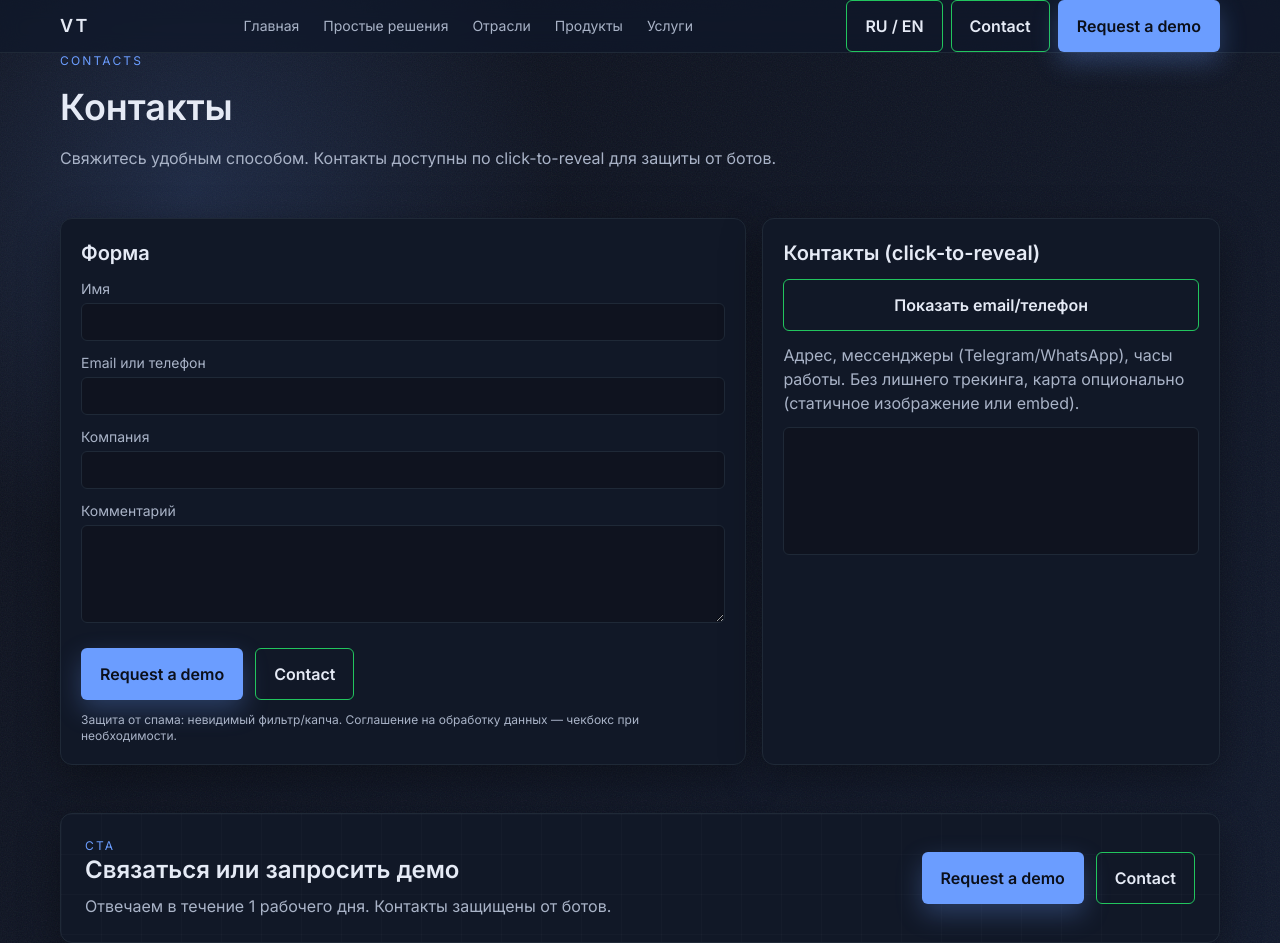
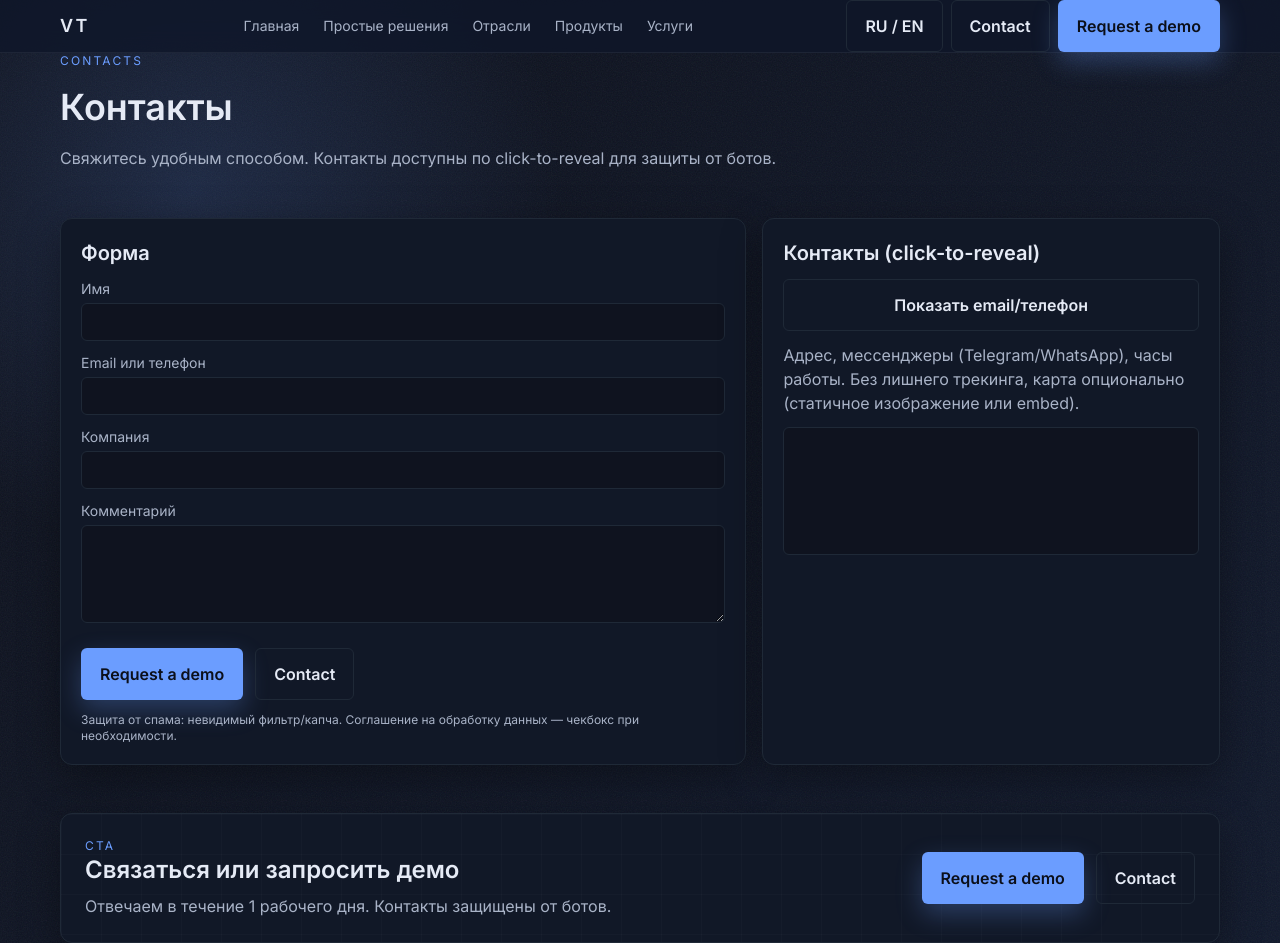
Before and after one commit to Philli3ppp/VT, a Next.js app: page /contacts in a window 1280 px wide. Built offline with nearby package versions, Linux system fonts and the light colour scheme.

Commit message:
style: soften contact hover, align navbar, add top spacing

```diff
--- a/src/app/contacts/page.tsx
+++ b/src/app/contacts/page.tsx
@@ -13,7 +13,7 @@ export default function ContactsPage() {
           { label: "Услуги", href: "/services" },
         ]}
       />
-      <main className="container space-y-12 py-12">
+      <main className="container mt-10 space-y-12 py-12">
         <section className="space-y-4">
           <p className="text-xs uppercase tracking-[0.18em] text-[var(--accent-b)]">
             Contacts
--- a/src/app/globals.css
+++ b/src/app/globals.css
@@ -87,19 +87,24 @@ body {
 }
 
 .btn-contact {
-  border-color: var(--accent-a);
+  border-color: var(--border);
   color: var(--text-strong);
 }
 
 .btn-contact:hover {
-  background: var(--accent-a-weak);
-  border-color: var(--accent-a);
+  border-color: var(--text-muted);
+  background: linear-gradient(
+      135deg,
+      rgba(255, 255, 255, 0.08),
+      rgba(255, 255, 255, 0.02)
+    ),
+    rgba(255, 255, 255, 0.02);
 }
 
 .header-blur {
-  background: rgba(15, 23, 42, 0.7);
-  backdrop-filter: blur(10px);
-  border-bottom: 1px solid var(--border);
+  background: rgba(15, 23, 42, 0.78);
+  backdrop-filter: blur(12px);
+  border-bottom: 1px solid rgba(255, 255, 255, 0.06);
 }
 
 .cta-mask {
--- a/src/app/page.tsx
+++ b/src/app/page.tsx
@@ -31,7 +31,7 @@ export default function Home() {
   return (
     <>
       <Header />
-      <main className="container space-y-16 py-12">
+      <main className="container mt-10 space-y-16 py-12">
         <section className="grid gap-10 lg:grid-cols-[1.6fr_1fr]">
           <div className="space-y-5">
             <p className="text-xs uppercase tracking-[0.2em] text-[var(--accent-b)]">
--- a/src/app/products-platform/page.tsx
+++ b/src/app/products-platform/page.tsx
@@ -30,7 +30,7 @@ export default function ProductsPlatform() {
           { label: "Безопасность", href: "/security" },
         ]}
       />
-      <main className="container space-y-12 py-12">
+      <main className="container mt-10 space-y-12 py-12">
         <section className="space-y-4">
           <p className="text-xs uppercase tracking-[0.18em] text-[var(--accent-b)]">
             Products / Platform
--- a/src/app/security/page.tsx
+++ b/src/app/security/page.tsx
@@ -67,7 +67,7 @@ export default function SecurityPage() {
           { label: "Услуги", href: "/services" },
         ]}
       />
-      <main className="container space-y-12 py-12">
+      <main className="container mt-10 space-y-12 py-12">
         <section className="space-y-4">
           <p className="text-xs uppercase tracking-[0.18em] text-[var(--accent-b)]">
             Security
--- a/src/app/services/page.tsx
+++ b/src/app/services/page.tsx
@@ -34,7 +34,7 @@ export default function Services() {
           { label: "Безопасность", href: "/security" },
         ]}
       />
-      <main className="container space-y-12 py-12">
+      <main className="container mt-10 space-y-12 py-12">
         <section className="space-y-4">
           <p className="text-xs uppercase tracking-[0.18em] text-[var(--accent-b)]">
             Services
--- a/src/app/simple-solutions/page.tsx
+++ b/src/app/simple-solutions/page.tsx
@@ -32,7 +32,7 @@ export default function SimpleSolutions() {
           { label: "Безопасность", href: "/security" },
         ]}
       />
-      <main className="container space-y-14 py-12">
+      <main className="container mt-10 space-y-14 py-12">
         <section className="grid gap-8 lg:grid-cols-[1.4fr_1fr]">
           <div className="space-y-4">
             <p className="text-xs uppercase tracking-[0.18em] text-[var(--accent-b)]">
--- a/src/app/solutions-by-industry/page.tsx
+++ b/src/app/solutions-by-industry/page.tsx
@@ -116,7 +116,7 @@ export default function SolutionsByIndustry() {
           { label: "Безопасность", href: "/security" },
         ]}
       />
-      <main className="container space-y-12 py-12">
+      <main className="container mt-10 space-y-12 py-12">
         <section className="space-y-4">
           <p className="text-xs uppercase tracking-[0.18em] text-[var(--accent-b)]">
             Solutions by industry
--- a/src/components/Header.tsx
+++ b/src/components/Header.tsx
@@ -23,7 +23,7 @@ export function Header({
 }: HeaderProps) {
   return (
     <header className="header-blur sticky top-0 z-10">
-      <div className="container flex items-center justify-between py-4 md:py-3">
+      <div className="container flex items-center justify-between py-3 md:py-2">
         <div className="text-lg font-semibold tracking-[0.14em]">VT</div>
         <nav className="hidden items-center gap-6 text-sm text-[var(--text-muted)] md:flex">
           {navItems.map((item) => (
```
